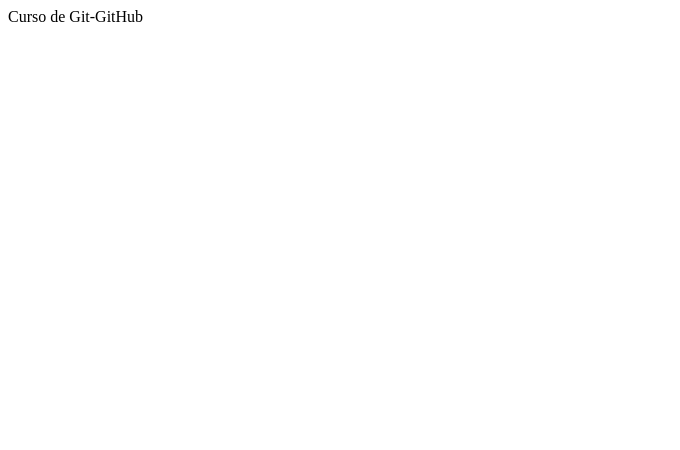
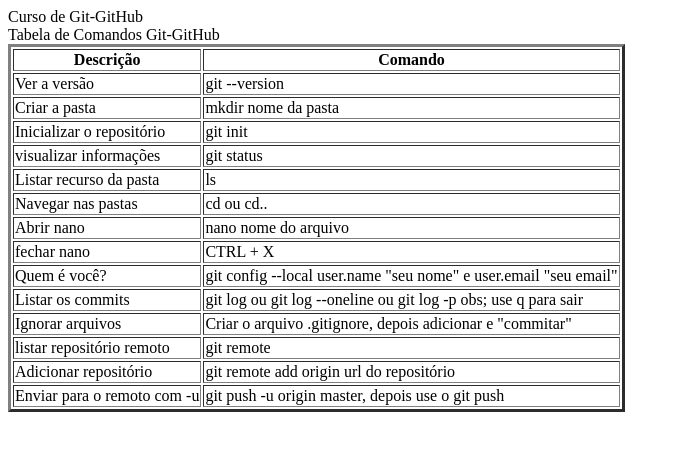
Before and after one commit to JoSilva001/EntrevistaGit, a plain HTML site: page index.html in a window 1280 px wide. Shown: the whole page, without its empty margins (0-680 px from the left). Drawn offline with Linux system fonts and the light colour scheme.

Commit message:
tabela concluída

```diff
--- a/index.html
+++ b/index.html
@@ -11,8 +11,72 @@
           Curso de Git-GitHub
     </header>
 
+     <main>
+        Tabela de Comandos Git-GitHub
 
-     <main>
+        <table border="3">
+            <tr>
+                <th>Descrição</th>
+                <th>Comando</th>
+            </tr>
+            <tr>
+                <td>Ver a versão</td>
+                <td>git --version</td>
+            </tr>
+            <tr>
+               <td>Criar a pasta</td>
+               <td>mkdir nome da pasta</td>
+            </tr>
+            <tr>
+                <td>Inicializar o repositório</td>
+                <td>git init</td>
+            </tr>
+            <tr>
+                <td>visualizar informações</td>
+                <td>git status</td>
+           </tr>
+           <tr>
+                <td>Listar recurso da pasta</td>
+                <td>ls</td>
+           </tr>
+           <tr>
+            <td>Navegar nas pastas</td>
+            <td>cd ou cd..</td>
+           </tr>
+            <tr>
+            <td>Abrir nano</td>
+            <td>nano nome do arquivo</td>
+           </tr>
+            <tr>
+            <td>fechar nano</td>
+            <td>CTRL + X</td>
+           </tr>
+           <tr>
+            <td>Quem é você?</td>
+            <td>git config --local user.name "seu nome" e user.email "seu email"</td>
+           </tr>
+           <tr>
+            <td>Listar os commits</td>
+            <td>git log ou git log --oneline ou git log -p obs; use q para sair</td>
+           </tr>
+           <tr>
+            <td>Ignorar arquivos</td>
+            <td>Criar o arquivo .gitignore, depois adicionar e "commitar"</td>
+           </tr>
+           <tr>
+            <td>listar repositório remoto</td>
+            <td>git remote</td>
+           </tr>
+           <tr>
+            <td>Adicionar repositório</td>
+            <td>git remote add origin url do repositório</td>
+           </tr>
+           <tr>
+            <td>Enviar para o remoto com -u</td>
+            <td>git push -u origin master, depois use o git push</td>
+           </tr>
+
+        </table>
 
     </main>
 
```
